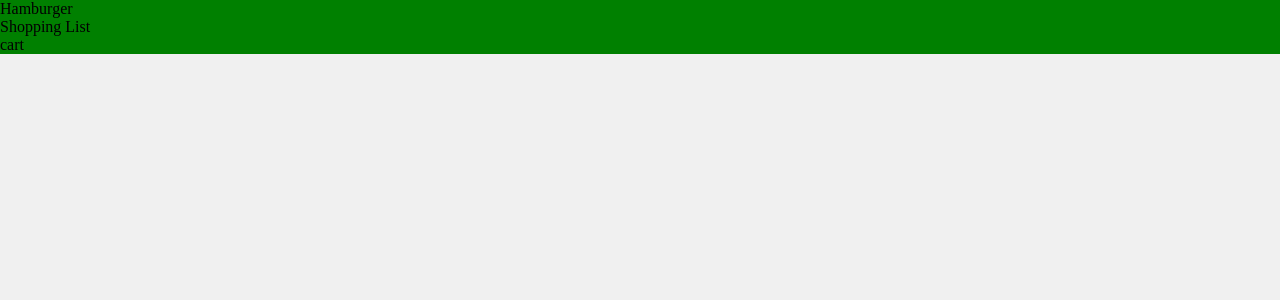
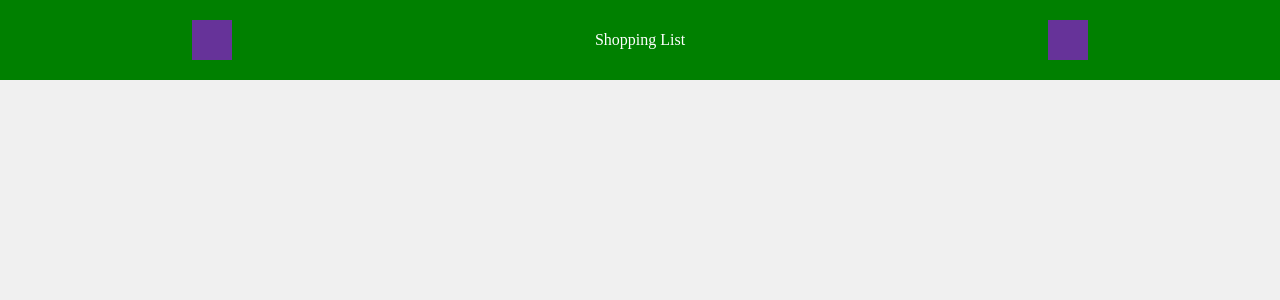
Before and after one commit to maruf-bin-salim/organic-food-ecommerce, a Next.js app: page /shopping-list in a window 1280 px wide. Shown: the top 300 px of the page. Built offline with nearby package versions, Linux system fonts and the light colour scheme.

Commit message:
updating top bar of shopping list page

```diff
--- a/pages/shopping-list.js
+++ b/pages/shopping-list.js
@@ -5,15 +5,11 @@
   return (
     <div className={styles.page}>
       <div className={styles.topBar}>
-        <div>
-          Hamburger
-        </div>
+        <div className={styles.hamburger} />
         <div>
           Shopping List
         </div>
-        <div>
-          cart
-        </div>
+        <div className={styles.cart} />
       </div>
     </div>
   )
--- a/styles/ShoppingList.module.css
+++ b/styles/ShoppingList.module.css
@@ -6,4 +6,18 @@
 
 .topBar {
     background-color: green;
+    display: flex;
+    justify-content: space-around;
+    align-items: center;
+    color: white;
+    padding: 10px;
+    padding-top: 20px;
+    padding-bottom: 20px;
+    height: max-content;
 }
+
+.hamburger, .cart {
+    background-color: rebeccapurple;
+    height:  40px;
+    width: 40px;
+}
```
